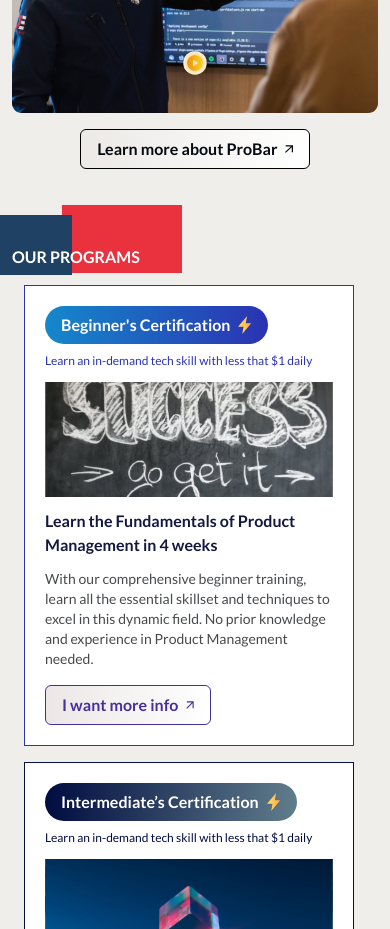
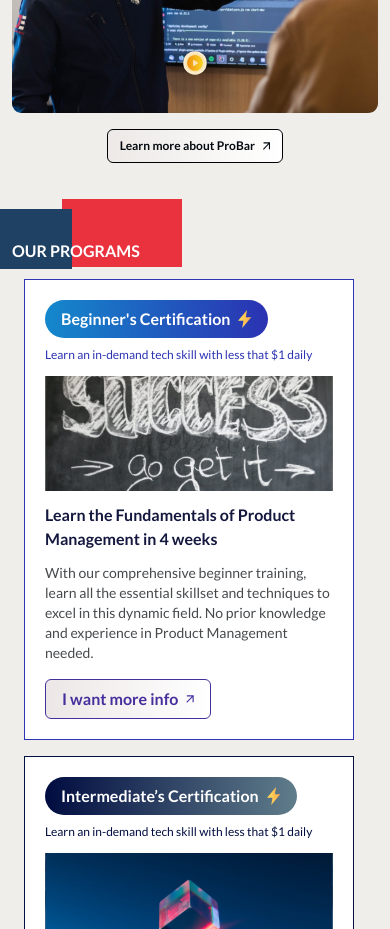
Before and after one commit to Muashef/Probar, a React (Vite) app: page / in a window 390 px wide. Shown: the part 800-1729 px from the top of the page. Built offline with nearby package versions, Linux system fonts and the light colour scheme.

Commit message:
made some fixes

```diff
--- a/src/components/Story/Story.jsx
+++ b/src/components/Story/Story.jsx
@@ -24,7 +24,7 @@ const Story = () => {
             <div className='z-10'>
                 <img src={vid} alt="" />
             </div>
-            <button className='lg:hidden flex items-center gap-2 w-[fit-content] py-[0.4475rem] px-4 text-[#040A0F] text-base bg-conic border border-[#000000] font-bold rounded-md md:py-[11px] md:px-6 hover:scale-105 hover:text-xl transform transition-all duration-700'>
+            <button className='lg:hidden flex items-center gap-2 w-[fit-content] py-[0.4475rem] px-3 text-[#040A0F] text-[0.75rem] md:text-base bg-conic border border-[#000000] font-bold rounded-md md:py-[11px] md:px-6 hover:scale-105 hover:text-xl transform transition-all duration-700'>
                     <span>Learn more about ProBar</span>
                     <img src={bArrow } className='h-2' alt="outward-arrow" />
             </button>
```
